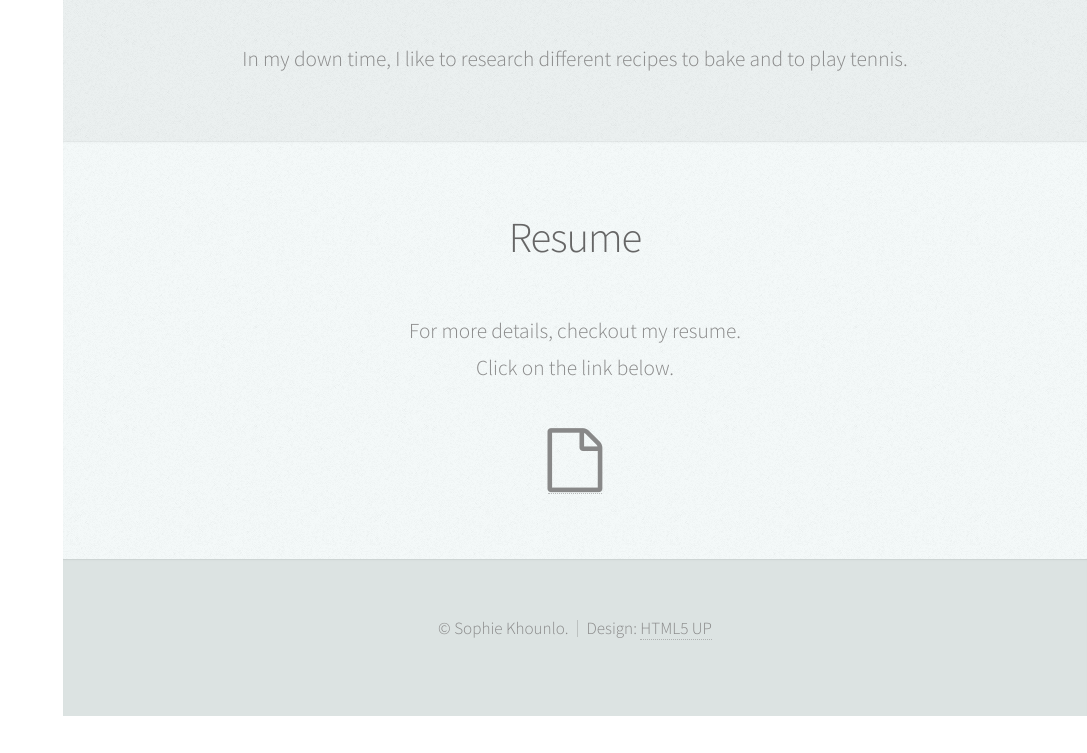
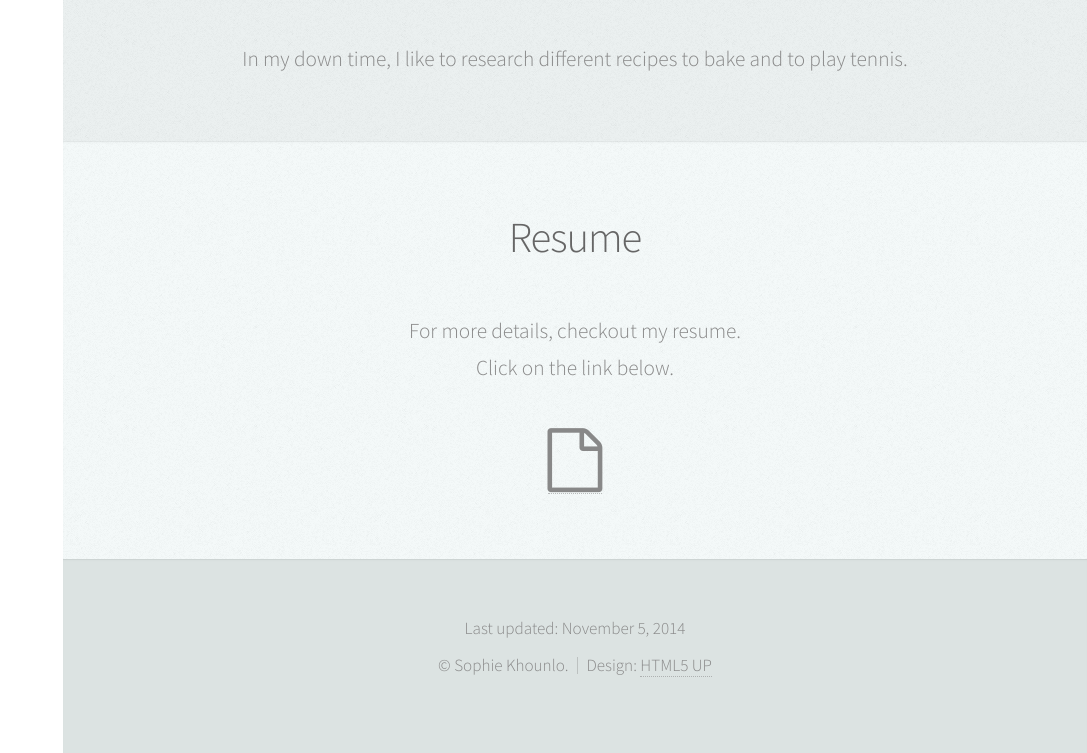
Before and after one commit to sophievk/sophievk.github.io, a plain HTML site: page index.html in a window 1280 px wide. Shown: the part 1781-2534 px from the top of the page, without its empty margins (193-1280 px from the left). Before the commit the page ends 2497 px from the top, so only its background shows below. Drawn offline with Linux system fonts and the light colour scheme.

Commit message:
updated resume; added last modified

```diff
--- a/css/style-mobile.css
+++ b/css/style-mobile.css
@@ -94,3 +94,21 @@
 			{
 				margin-top: 0;
 			}
+
+		#footer .modified
+		{
+		}
+
+			#footer .modified li
+			{
+				display: block;
+				line-height: 1.25em;
+				border: 0;
+				padding: 0;
+				margin: 1em 0 0 0;
+			}
+
+			#footer .modified li:first-child
+			{
+				margin-top: 0;
+			}
--- a/css/style.css
+++ b/css/style.css
@@ -754,6 +754,28 @@
 				margin-left: 0;
 			}
 
+			#footer .modified
+		{
+			cursor: default;
+			margin: 0;
+		}
+
+			#footer .modified li
+			{
+				display: inline-block;
+				line-height: 1em;
+				border-left: solid 1px rgba(128,128,128,0.35);
+				padding: 0 0 0 0.5em;
+				margin: 0 0 0 0.5em;
+			}
+
+			#footer .modified li:first-child
+			{
+				border-left: 0;
+				padding-left: 0;
+				margin-left: 0;
+			}
+
 /*********************************************************************************/
 /* Main                                                                          */
 /*********************************************************************************/
--- a/index.html
+++ b/index.html
@@ -119,7 +119,17 @@
 
 		<!-- Footer -->
 			<div id="footer">
-
+				<!-- Last Modified -->
+					<ul class="modified">
+						<li><script language="javascript">
+						months = ['January', 'Febraury', 'March', 'April', 'May', 'June', 'July', 'August', 'September', 'October', 'November', 'December'];
+						var theDate = new Date(document.lastModified);
+						var year = new Date();
+						with (theDate) {
+						document.write("Last updated:  " + months[getMonth()] + ' ' + getDate() + ', ' + year.getFullYear());
+						}
+						</script></li>
+					</ul>
 				<!-- Copyright -->
 					<ul class="copyright">
 						<li>&copy; Sophie Khounlo. </li><li>Design: <a href="http://html5up.net">HTML5 UP</a></li>
```
Also changed, not shown: 1 other file.
